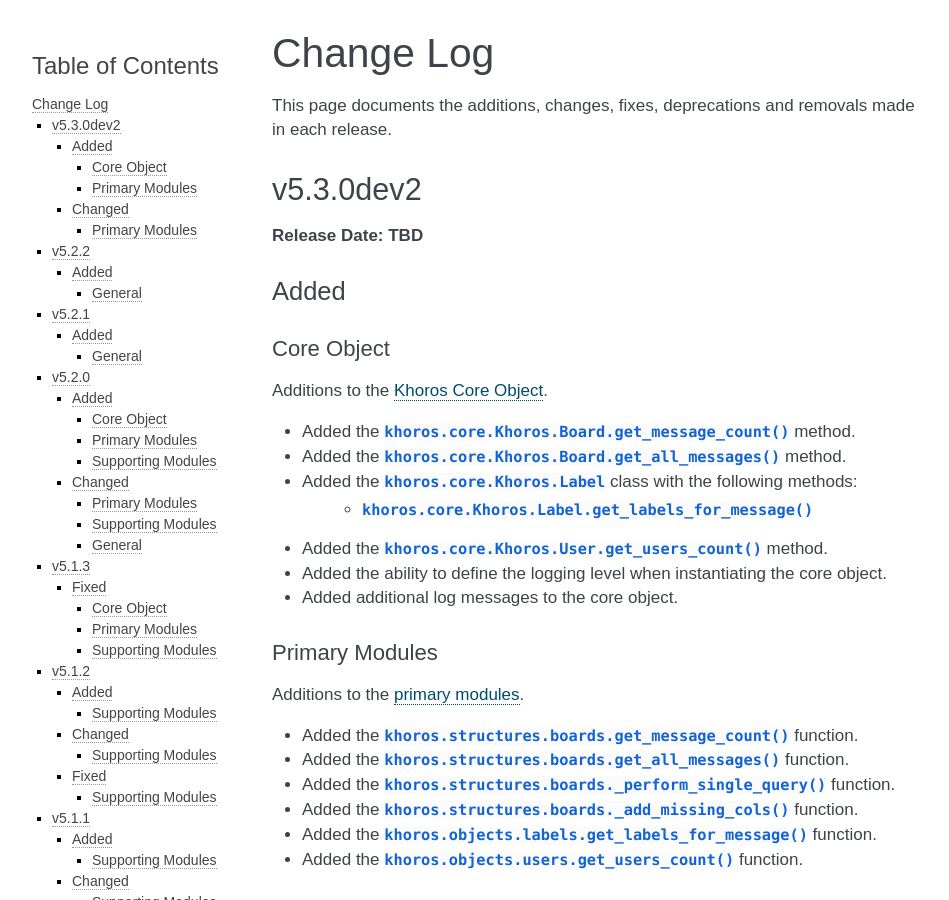
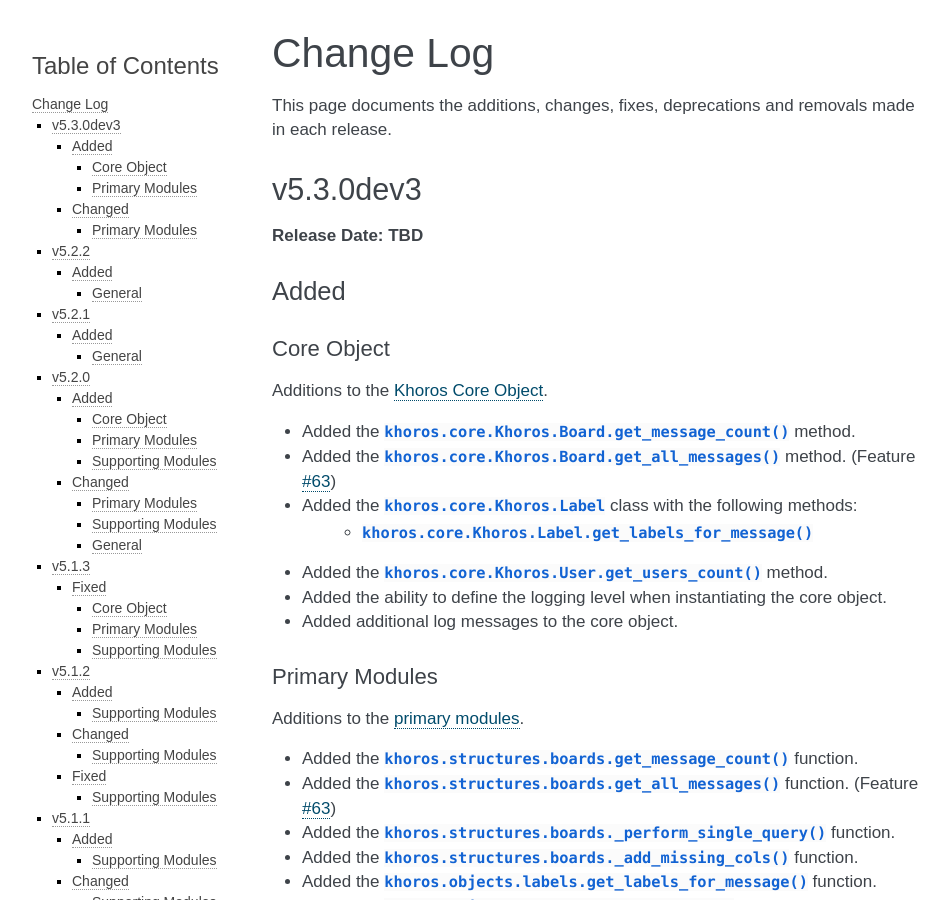
Before and after one commit to jeffshurtliff/khoros, a Sphinx documentation site: the page built from docs/changelog.rst, in a window 1280 px wide and 900 px high. Shown: the whole window, without its empty margins (148-1097 px from the left). Built offline with Sphinx 7.4.7, drawn with Linux system fonts in a browser that asks for light colours.

Commit message:
Updated the version to be 5.3.0dev3

```diff
--- a/docs/changelog.rst
+++ b/docs/changelog.rst
@@ -4,7 +4,7 @@
 This page documents the additions, changes, fixes, deprecations and removals made in each release.
 
 **********
-v5.3.0dev2
+v5.3.0dev3
 **********
 **Release Date: TBD**
 
@@ -17,6 +17,7 @@
 
 * Added the :py:meth:`khoros.core.Khoros.Board.get_message_count` method.
 * Added the :py:meth:`khoros.core.Khoros.Board.get_all_messages` method.
+  (Feature `#63 <https://github.com/jeffshurtliff/khoros/issues/63>`_)
 * Added the :py:class:`khoros.core.Khoros.Label` class with the following methods:
     * :py:meth:`khoros.core.Khoros.Label.get_labels_for_message`
 * Added the :py:meth:`khoros.core.Khoros.User.get_users_count` method.
@@ -29,6 +30,7 @@
 
 * Added the :py:func:`khoros.structures.boards.get_message_count` function.
 * Added the :py:func:`khoros.structures.boards.get_all_messages` function.
+  (Feature `#63 <https://github.com/jeffshurtliff/khoros/issues/63>`_)
 * Added the :py:func:`khoros.structures.boards._perform_single_query` function.
 * Added the :py:func:`khoros.structures.boards._add_missing_cols` function.
 * Added the :py:func:`khoros.objects.labels.get_labels_for_message` function.
--- a/khoros/utils/version.py
+++ b/khoros/utils/version.py
@@ -6,7 +6,7 @@
 :Example:           ``__version__ = version.get_full_version()``
 :Created By:        Jeff Shurtliff
 :Last Modified:     Jeff Shurtliff
-:Modified Date:     07 Jul 2023
+:Modified Date:     10 Jul 2023
 """
 
 import json
@@ -15,7 +15,7 @@
 from . import log_utils
 
 # Define special and global variables
-__version__ = "5.3.0dev2"
+__version__ = "5.3.0dev3"
 latest_version_reported = False
 logger = log_utils.initialize_logging(__name__)
 
--- a/pyproject.toml
+++ b/pyproject.toml
@@ -1,6 +1,6 @@
 [tool.poetry]
 name = "khoros"
-version = "5.3.0dev2"
+version = "5.3.0dev3"
 description = "Useful tools and utilities to assist in managing a Khoros Communities (formerly Lithium) environment."
 authors = ["Jeff Shurtliff <jeff.shurtliff@rsa.com>"]
 license = "MIT"
```
